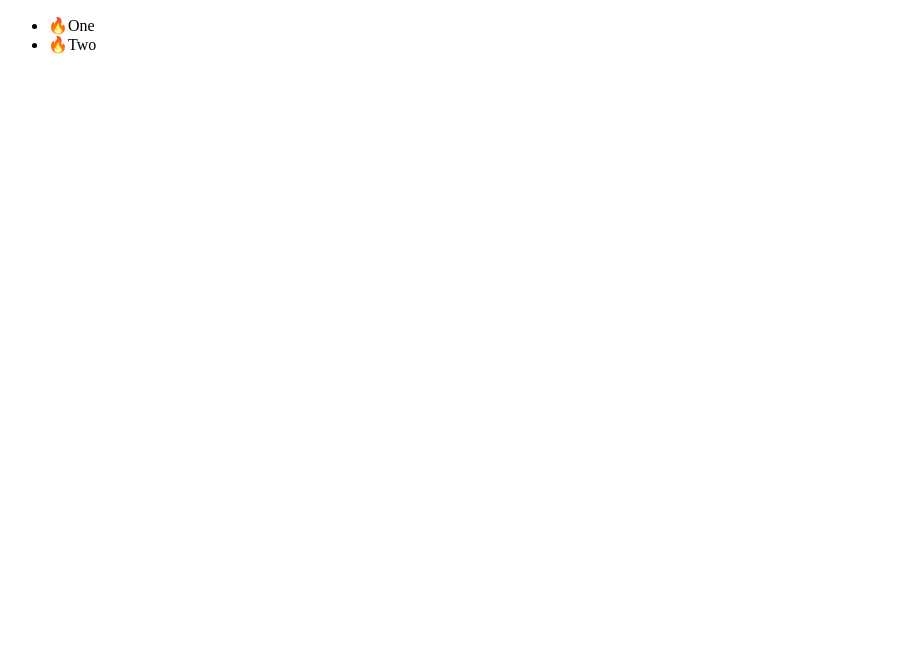
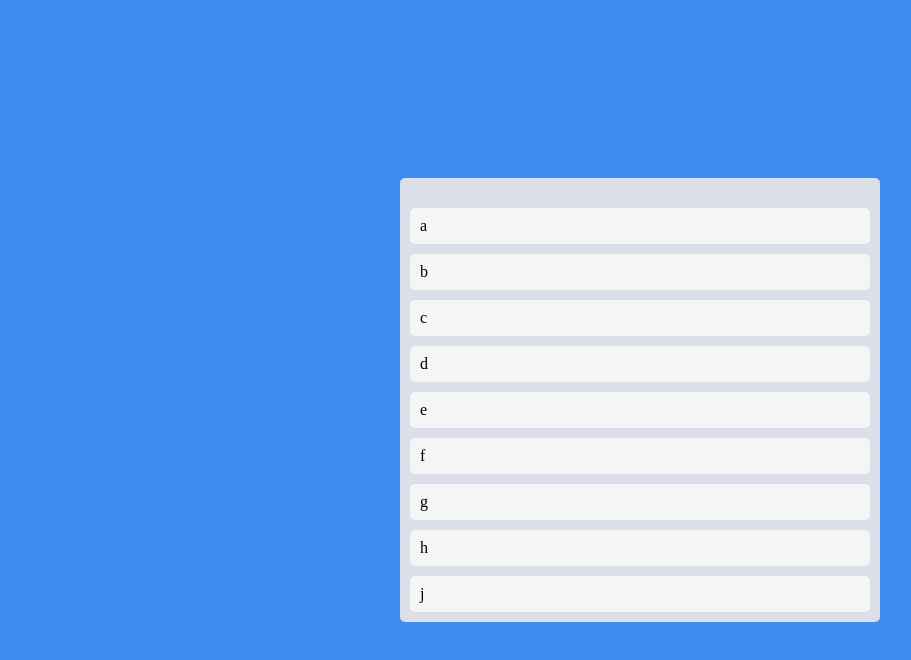
Before and after one commit to Novelier-Webbelier/react-trello-clone, a React (Create React App) app: page / in a window 1280 px wide. Shown: the top 660 px of the page, without its empty margins (0-911 px from the left). Built offline with nearby package versions, Linux system fonts and the light colour scheme.

Commit message:
6.4 Styles and Placeholders

```diff
--- a/src/App.tsx
+++ b/src/App.tsx
@@ -1,4 +1,38 @@
 import { DragDropContext, Draggable, Droppable } from "react-beautiful-dnd";
+import styled from "styled-components";
+
+const Wrapper = styled.div`
+  display: flex;
+  max-width: 480px;
+  width: 100%;
+  margin: 0 auto;
+  justify-content: center;
+  align-items: center;
+  height: 100vh;
+`;
+
+const Boards = styled.div`
+  display: grid;
+  grid-template-columns: repeat(1, 1fr);
+  width: 100%;
+`;
+
+const Board = styled.div`
+  padding: 0px 10px;
+  padding-top: 30px;
+  background-color: ${(props) => props.theme.boardColor};
+  border-radius: 5px;
+  min-height: 200px;
+`;
+
+const Card = styled.div`
+  border-radius: 5px;
+  padding: 10px 10px;
+  background-color: ${(props) => props.theme.cardColor};
+  margin-bottom: 10px;
+`;
+
+const toDos = ["a", "b", "c", "d", "e", "f", "g", "h", "j"];
 
 function App() {
   const onDragEnd = () => {
@@ -8,30 +42,30 @@
   return (
     <>
       <DragDropContext onDragEnd={onDragEnd}>
-        <div>
+        <Wrapper>
+          <Boards>
             <Droppable droppableId="one">
               {(magic) => (
-              <ul ref={magic.innerRef} {...magic.droppableProps}>
-                <Draggable draggableId="first" index={0}>
+                <Board ref={magic.innerRef} {...magic.droppableProps}>
+                  {toDos.map((toDo, idx) => (
+                    <Draggable draggableId={toDo} index={idx} key={toDo} >
                       {(magic) => (
-                    <li ref={magic.innerRef} {...magic.draggableProps}>
-                      <span {...magic.dragHandleProps}>🔥</span>
-                      One
-                    </li>
+                        <Card
+                          ref={magic.innerRef}
+                          {...magic.draggableProps}
+                          {...magic.dragHandleProps}
+                        >
+                          <span>{toDo}</span>
+                        </Card>
                       )}
                     </Draggable>
-                <Draggable draggableId="second" index={1}>
-                  {(magic) => (
-                    <li ref={magic.innerRef} {...magic.draggableProps}>
-                      <span {...magic.dragHandleProps}>🔥</span>
-                      Two
-                    </li>
-                  )}
-                </Draggable>
-              </ul>
+                  ))}
+                  {magic.placeholder}
+                </Board>
               )}
             </Droppable>
-        </div>
+          </Boards>
+        </Wrapper>
       </DragDropContext>
     </>
   );
--- a/src/index.tsx
+++ b/src/index.tsx
@@ -1,7 +1,68 @@
 import ReactDOM from "react-dom/client";
+import { RecoilRoot } from "recoil";
+import { createGlobalStyle, ThemeProvider } from "styled-components";
 import App from "./App";
+import { lighTheme } from "./theme";
+
+const GlobalStyle = createGlobalStyle`
+  html, body, div, span, applet, object, iframe,
+  h1, h2, h3, h4, h5, h6, p, blockquote, pre,
+  a, abbr, acronym, address, big, cite, code,
+  del, dfn, em, img, ins, kbd, q, s, samp,
+  small, strike, strong, sub, sup, tt, var,
+  b, u, i, center,
+  dl, dt, dd, ol, ul, li,
+  fieldset, form, label, legend,
+  table, caption, tbody, tfoot, thead, tr, th, td,
+  article, aside, canvas, details, embed,
+  figure, figcaption, footer, header, hgroup,
+  menu, nav, output, ruby, section, summary,
+  time, mark, audio, video {
+    margin: 0;
+    padding: 0;
+    border: 0;
+    font-size: 100%;
+    font: inherit;
+    vertical-align: baseline;
+  }
+  /* HTML5 display-role reset for older browsers */
+  article, aside, details, figcaption, figure,
+  footer, header, hgroup, menu, nav, section {
+    display: block;
+  }
+  body {
+    line-height: 1;
+  }
+  ol, ul {
+    list-style: none;
+  }
+  blockquote, q {
+    quotes: none;
+  }
+  blockquote:before, blockquote:after,
+  q:before, q:after {
+    content: '';
+    content: none;
+  }
+  table {
+    border-collapse: collapse;
+    border-spacing: 0;
+  }
+  body {
+    background-color: ${(props) => props.theme.bgColor};
+    color: black;
+  }
+`;
 
 const root = ReactDOM.createRoot(
   document.getElementById("root") as HTMLElement
 );
-root.render(<App />);
+
+root.render(
+  <RecoilRoot>
+    <ThemeProvider theme={lighTheme}>
+      <GlobalStyle />
+      <App />
+    </ThemeProvider>
+  </RecoilRoot>
+);
--- /dev/null
+++ b/src/theme.ts
@@ -0,0 +1,8 @@
+import { DefaultTheme } from "styled-components";
+
+export const lighTheme: DefaultTheme = {
+  bgColor: "#3F8CF2",
+  boardColor: "#DADFE9",
+  cardColor: "whitesmoke",
+  textColor: "whitesmoke",
+};
```
Also changed, not shown: src/styled.d.ts (added, +11 -0 lines). Lines whose indentation alone changed are shown as unchanged.
